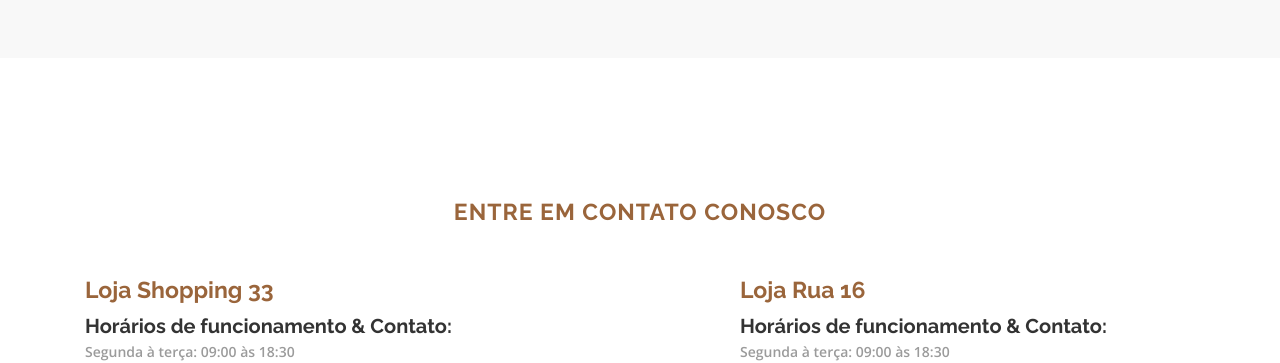
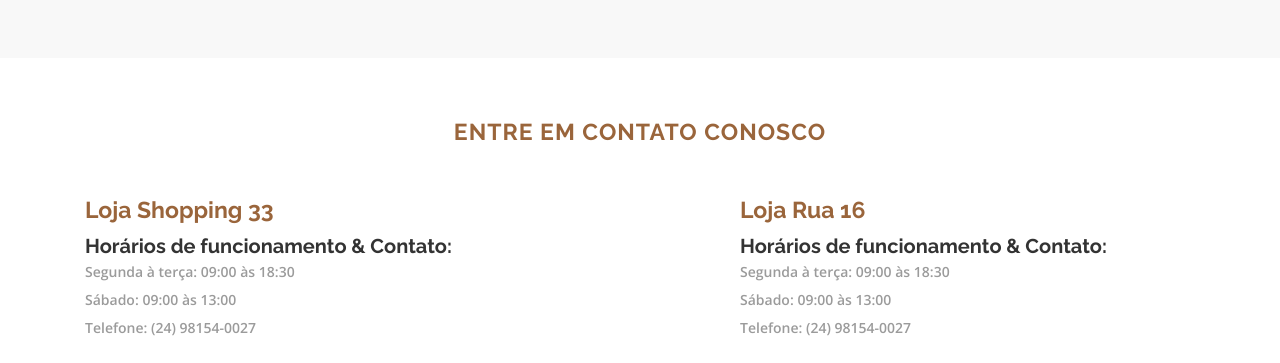
Before and after one commit to ti-dec9/otica-luxx, a plain HTML site: page index.html in a window 1280 px wide. Shown: the part 2418-2781 px from the top of the page. Drawn offline with nearby package versions, Linux system fonts and the light colour scheme.

Commit message:
ajuste no espaçamento da seção Contato

```diff
--- a/index.html
+++ b/index.html
@@ -510,10 +510,10 @@
   </div> -->
 
   <!-- CONTACT -->
-  <section id="contact" class="store pb-80">
+  <section id="contact" class="store pb-40">
     <div class="container">
       <div class="row">
-        <div class="col-lg-12 text-center text-uppercase contact-title pt-80">
+        <div class="col-lg-12 text-center text-uppercase contact-title pt-30">
           <h3>Entre em contato conosco</h3>
         </div>
         <div
```
